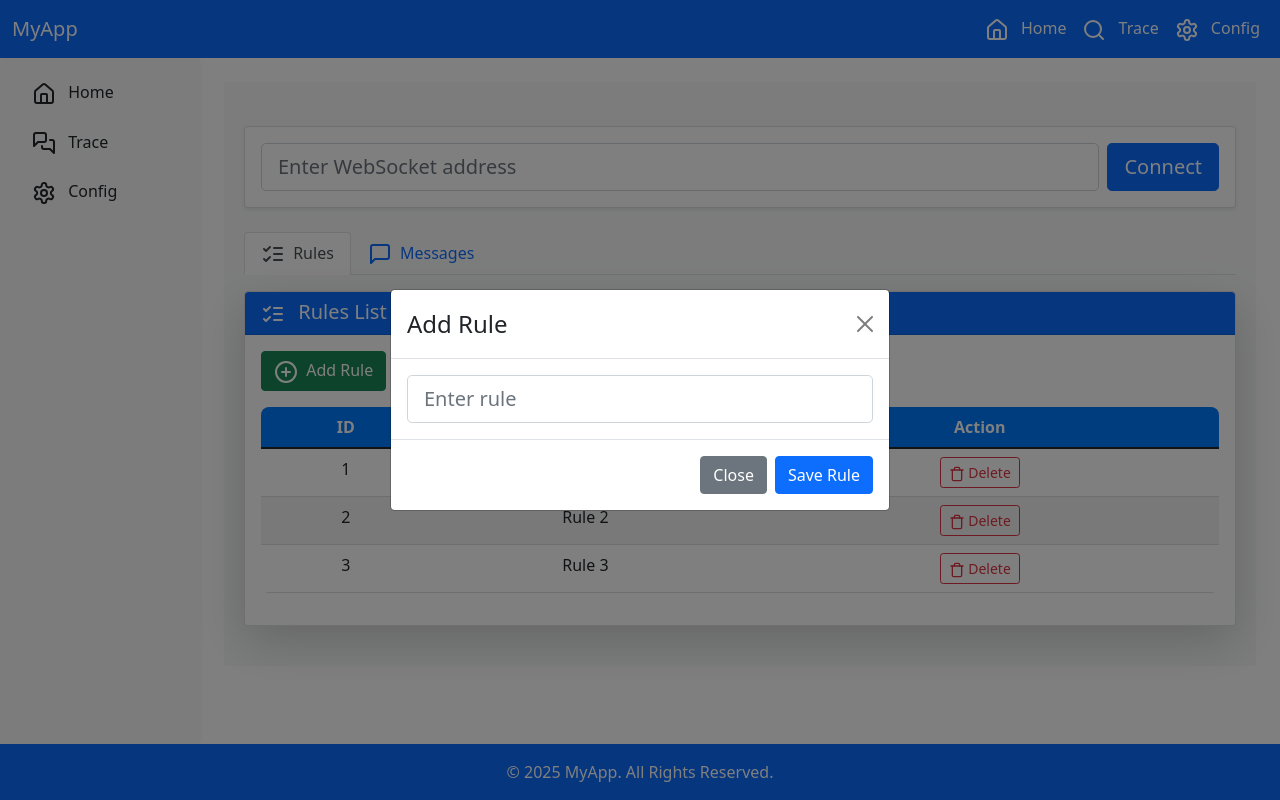
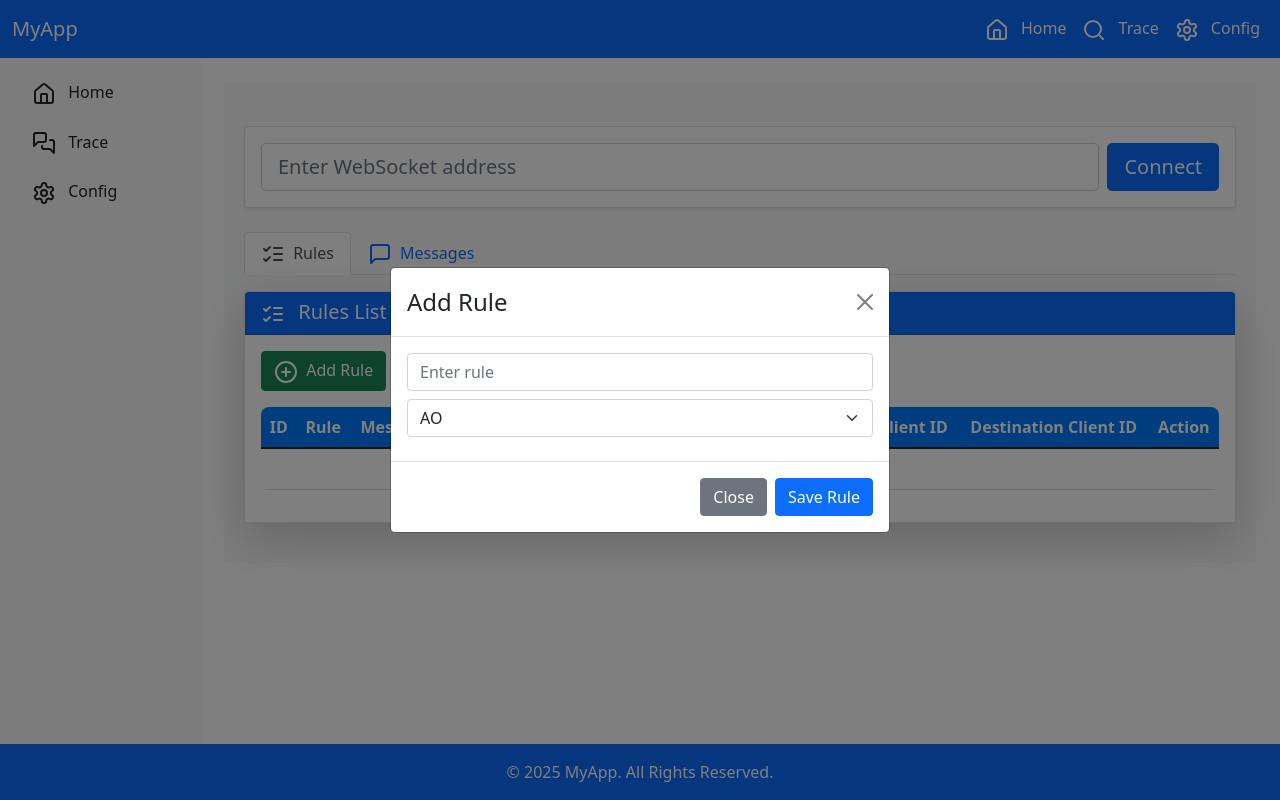
Before and after one commit to majiddarvishan/tracer, a React (Create React App) app: page /trace in a window 1280 px wide. Both pictures are taken after a click on the button "Add Rule". Built offline with nearby package versions, Linux system fonts and the light colour scheme.

Commit message:
Update  trace parameters

```diff
--- a/src/components/Trace.js
+++ b/src/components/Trace.js
@@ -1,15 +1,10 @@
 import React, { useState } from "react";
-import { Modal, Button } from "react-bootstrap";
+import { Modal, Button, Form } from "react-bootstrap";
 import { PlusCircle, Trash, MessageSquare, ListChecks } from "lucide-react";
 import "../assets/css/Trace.css";
 
 const Trace = () => {
-  const [rules, setRules] = useState([
-    { id: 1, rule: "Rule 1" },
-    { id: 2, rule: "Rule 2" },
-    { id: 3, rule: "Rule 3" },
-  ]);
-
+  const [rules, setRules] = useState([]); // No predefined values
   const [messages] = useState([
     { id: 1, message: "Message 1" },
     { id: 2, message: "Message 2" },
@@ -17,6 +12,11 @@ const Trace = () => {
   ]);
 
   const [inputValue, setInputValue] = useState("");
+  const [messageType, setMessageType] = useState("AO");
+  const [sourceAddress, setSourceAddress] = useState("");
+  const [destinationAddress, setDestinationAddress] = useState("");
+  const [sourceClientId, setSourceClientId] = useState("");
+  const [destinationClientId, setDestinationClientId] = useState("");
   const [show, setShow] = useState(false);
   const [webSocketAddress, setWebSocketAddress] = useState("");
 
@@ -25,13 +25,25 @@ const Trace = () => {
   };
 
   const handleAddRule = () => {
-    if (!inputValue.trim()) return;
+    if (!inputValue.trim() || !sourceAddress || !destinationAddress || !sourceClientId || !destinationClientId) return;
+
     const newRule = {
       id: rules.length + 1,
       rule: inputValue,
+      messageType,
+      sourceAddress,
+      destinationAddress,
+      sourceClientId,
+      destinationClientId,
     };
+
     setRules([...rules, newRule]);
     setInputValue("");
+    setMessageType("AO");
+    setSourceAddress("");
+    setDestinationAddress("");
+    setSourceClientId("");
+    setDestinationClientId("");
     setShow(false);
   };
 
@@ -93,6 +105,11 @@ const Trace = () => {
                       <tr>
                         <th>ID</th>
                         <th>Rule</th>
+                        <th>Message Type</th>
+                        <th>Source Address</th>
+                        <th>Destination Address</th>
+                        <th>Source Client ID</th>
+                        <th>Destination Client ID</th>
                         <th className="text-center">Action</th>
                       </tr>
                     </thead>
@@ -102,6 +119,16 @@ const Trace = () => {
                           <tr key={rule.id}>
                             <td>{rule.id}</td>
                             <td>{rule.rule}</td>
+                            <td>
+                              <span className={`badge ${rule.messageType === "AO" ? "bg-primary" :
+                                rule.messageType === "DR" ? "bg-warning" : "bg-danger"}`}>
+                                {rule.messageType}
+                              </span>
+                            </td>
+                            <td>{rule.sourceAddress}</td>
+                            <td>{rule.destinationAddress}</td>
+                            <td>{rule.sourceClientId}</td>
+                            <td>{rule.destinationClientId}</td>
                             <td className="text-center">
                               <Button variant="outline-danger" size="sm" onClick={() => handleDeleteRule(rule.id)}>
                                 <Trash size={16} /> Delete
@@ -111,7 +138,7 @@ const Trace = () => {
                         ))
                       ) : (
                         <tr>
-                          <td colSpan="3" className="text-center text-muted">
+                          <td colSpan="8" className="text-center text-muted">
                             No rules added yet.
                           </td>
                         </tr>
@@ -123,7 +150,7 @@ const Trace = () => {
             </div>
           </div>
 
-          {/* Messages Tab (Styled Identically) */}
+          {/* Messages Tab (Restored) */}
           <div className="tab-pane fade" id="messages">
             <div className="card shadow-lg table-card">
               <div className="card-header bg-secondary text-white">
@@ -159,21 +186,16 @@ const Trace = () => {
             <Modal.Title>Add Rule</Modal.Title>
           </Modal.Header>
           <Modal.Body>
-            <input
-              type="text"
-              className="form-control form-control-lg"
-              placeholder="Enter rule"
-              value={inputValue}
-              onChange={(e) => setInputValue(e.target.value)}
-            />
+            <input type="text" className="form-control mb-2" placeholder="Enter rule" value={inputValue} onChange={(e) => setInputValue(e.target.value)} />
+            <Form.Select className="mb-2" value={messageType} onChange={(e) => setMessageType(e.target.value)}>
+              <option value="AO">AO</option>
+              <option value="DR">DR</option>
+              <option value="AT">AT</option>
+            </Form.Select>
           </Modal.Body>
           <Modal.Footer>
-            <Button variant="secondary" onClick={handleClose}>
-              Close
-            </Button>
-            <Button variant="primary" onClick={handleAddRule}>
-              Save Rule
-            </Button>
+            <Button variant="secondary" onClick={handleClose}>Close</Button>
+            <Button variant="primary" onClick={handleAddRule}>Save Rule</Button>
           </Modal.Footer>
         </Modal>
       </div>
```
